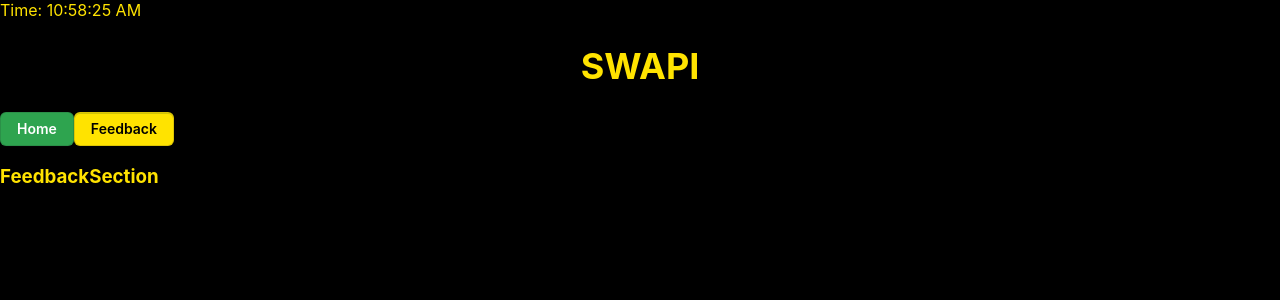
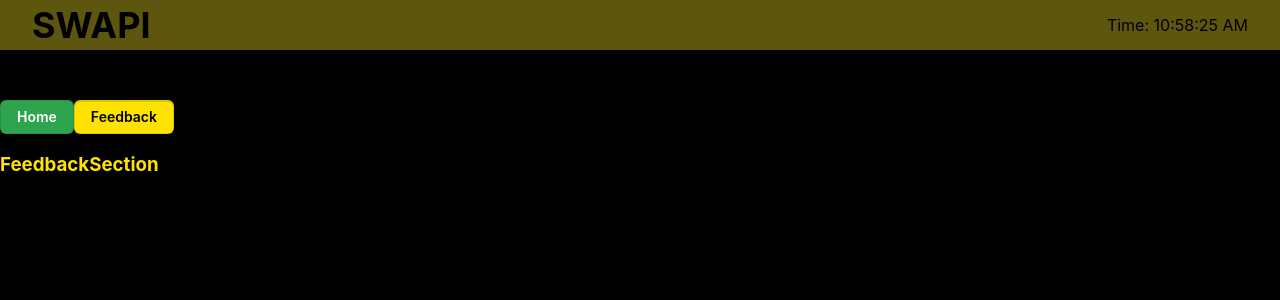
Before and after one commit to MaksymPi/-practice_react, a React (Create React App) app: page / in a window 1280 px wide. Shown: the top 300 px of the page. Built offline with nearby package versions, Linux system fonts and the light colour scheme.

Commit message:
module_css

```diff
--- a/src/Button/Button.jsx
+++ b/src/Button/Button.jsx
@@ -1,9 +1,9 @@
-import './Button.css'
+import classes from './Button.module.css'
 
 const Button = ({children, onClick, isActive}) => {
 
   return (
-    <button className={isActive ? 'button active':'button'} onClick={onClick}>
+    <button className={isActive ? `${classes.button} ${classes.active}`: classes.button} onClick={onClick}>
       {children}
     </button>
   )
--- a/src/Header/Header.css
+++ /dev/null
@@ -1,10 +0,0 @@
-
-h1 {
-    color: #FFE300;
-    text-align: center;
-    font-size: 36px;
-  }
-
-.time {
-    color: #FFE300;
-  }
--- a/src/Header/Header.jsx
+++ b/src/Header/Header.jsx
@@ -1,15 +1,17 @@
 import React from 'react'
 import { useState } from 'react'
+
+import classes from './Header.module.css'
 
 const Header = () => {
   const [now, setNow] = useState(new Date());
 
-  setInterval(() => setNow(new Date()),1000)
+  setInterval(() => setNow(new Date()), 1000)
 
   return (
-    <div className='header'>
-    <span className='time'>Time: {now.toLocaleTimeString()}</span>
-    <h1>SWAPI</h1>
+    <div className= {classes.header}>
+      <h1>SWAPI</h1>
+      <span className={classes.time}>Time: {now.toLocaleTimeString()}</span>
     </div>
   )
 }
--- /dev/null
+++ b/src/Header/Header.module.css
@@ -0,0 +1,19 @@
+.header {
+  height: 50px;
+  display: flex;
+  padding: 0 2rem;
+  justify-content: space-between;
+  align-items: center;
+  background: #5e550e;
+  margin-bottom: 50px;
+}
+
+h1 {
+    color: #000000;
+    text-align: center;
+    font-size: 36px;
+  }
+
+.time {
+    color: #000000;
+  }
```
Also changed, not shown: src/Button/Button.module.css (renamed from src/Button/Button.css).
